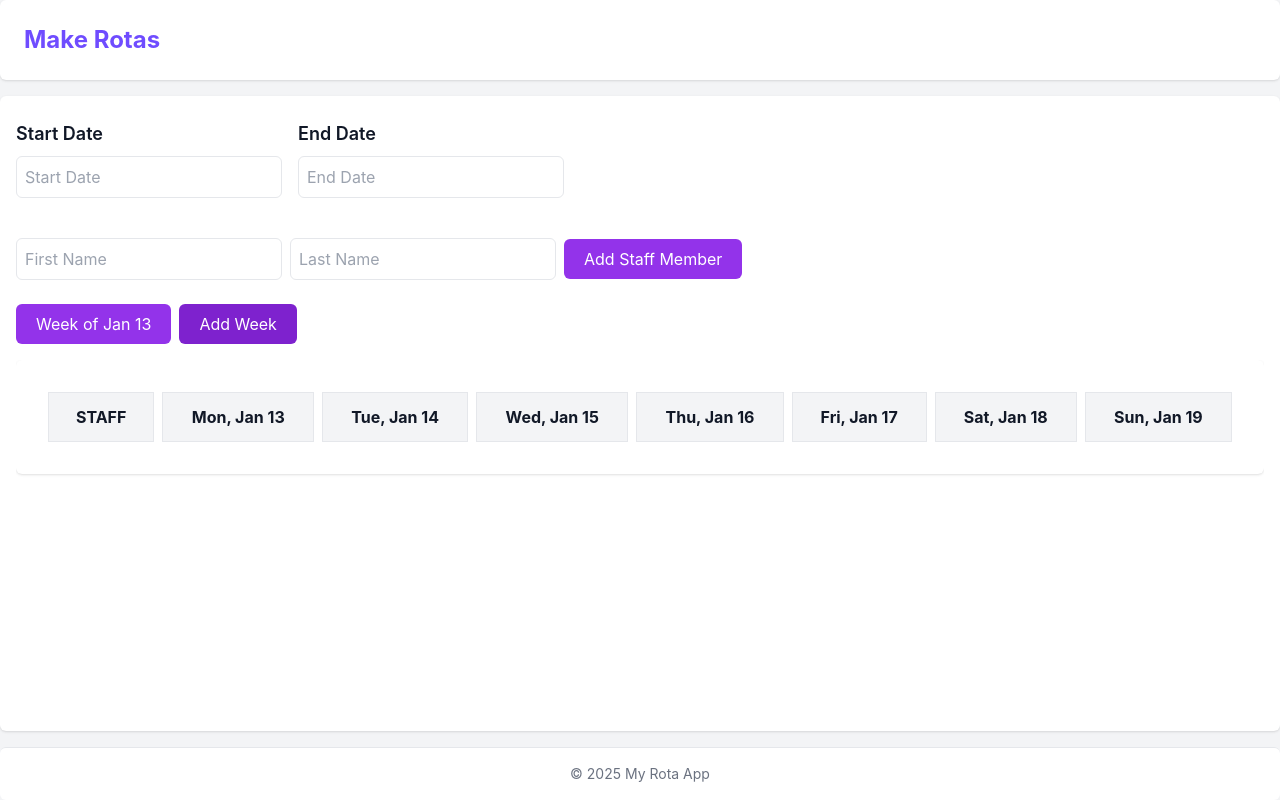
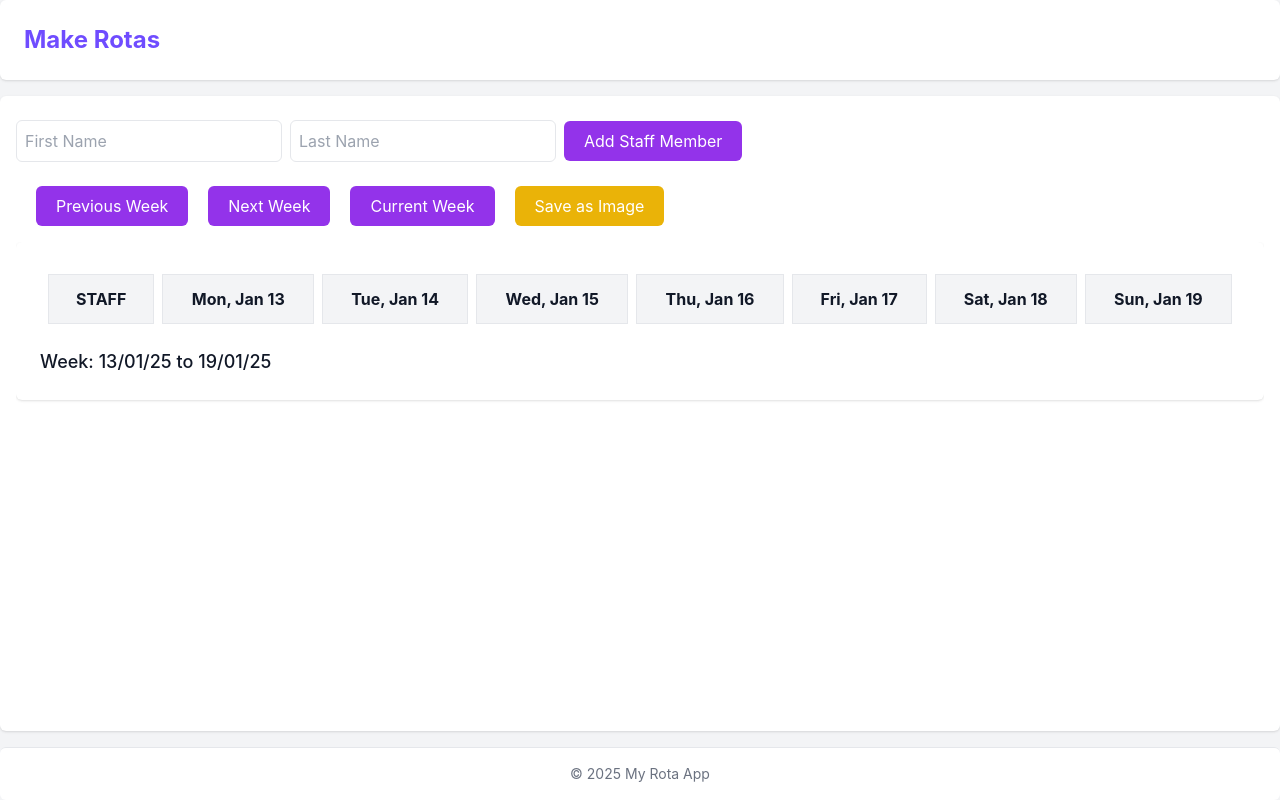
Before and after one commit to sebs-bebs/make-rotas, a Next.js app: page / in a window 1280 px wide. Built offline with nearby package versions, Linux system fonts and the light colour scheme.

Commit message:
new navigation for weeks

```diff
--- a/src/app/page.js
+++ b/src/app/page.js
@@ -1,53 +1,43 @@
 // src/app/page.js
-'use client'; // Declare as a Client Component
+'use client';
 
 import React, { useState, useEffect, useCallback } from 'react';
-import { useRouter } from 'next/navigation'; // Import useRouter from next/navigation
 import ShiftSlot from '../components/ShiftSlot';
 import ShiftRemarks from '../components/ShiftRemarks';
 import StaffInput from '../components/StaffInput';
 import Button from '../components/Button';
-import DateRangePicker from '../components/DateRangePicker'; // Import the DateRangePicker
-import { generateUniqueKey } from '../lib/generateUniqueKey'; // Import the unique key generator
-import { calculateWeeklyHours } from '../utils/calculateWeeklyHours';
+import { formatDateWithAbbreviatedMonth } from '../utils/dateFormatter';
+import { saveAsImage } from '../utils/saveAsImage';
 
 const generateWeekDays = (startDate) => {
   const days = [];
+  const start = new Date(startDate);
+
+  // Find the first Monday before or on the start date
+  const firstMonday = new Date(start);
+  firstMonday.setDate(firstMonday.getDate() - ((firstMonday.getDay() + 6) % 7));
+
   for (let i = 0; i < 7; i++) {
-    const currentDate = new Date(startDate);
+    const currentDate = new Date(firstMonday);
     currentDate.setDate(currentDate.getDate() + i);
-    days.push(currentDate.toISOString().split('T')[0]); // Use ISO string format
+    days.push(currentDate.toISOString().split('T')[0]);
   }
   return days;
 };
 
 export default function HomePage() {
-  // State to manage the list of weeks
   const [weeks, setWeeks] = useState([
     {
-      id: generateUniqueKey(),
-      startDate: new Date().toISOString().split('T')[0], // Changed to current date
+      id: 1,
+      startDate: new Date().toISOString().split('T')[0],
       staff: [],
-      days: generateWeekDays(new Date().toISOString().split('T')[0]), // Update days generation as well
+      days: generateWeekDays(new Date().toISOString().split('T')[0]),
     },
   ]);
+  const [staffList, setStaffList] = useState([]);
+  const [remarks, setRemarks] = useState([]);
+  const [currentWeekIndex, setCurrentWeekIndex] = useState(0);
 
-  // State to manage the list of staff members (shared across weeks)
-  const [staffList, setStaffList] = useState([]);
-
-  // State to manage remarks (associated with specific weeks, staff, and days)
-  const [remarks, setRemarks] = useState([]);
-
-  // Access the router for navigation
-  const router = useRouter();
-
-  // State for date range
-  const [dateRange, setDateRange] = useState({
-    startDate: null,
-    endDate: null,
-  });
-
-  // Load staff list and remarks from localStorage on mount
   useEffect(() => {
     const storedStaffList = localStorage.getItem('staffList');
     if (storedStaffList) {
@@ -59,7 +49,6 @@ export default function HomePage() {
     }
   }, []);
 
-  // Save staff list and remarks to localStorage whenever they change
   useEffect(() => {
     localStorage.setItem('staffList', JSON.stringify(staffList));
   }, [staffList]);
@@ -68,14 +57,12 @@ export default function HomePage() {
     localStorage.setItem('allRemarks', JSON.stringify(remarks));
   }, [remarks]);
 
-  // Function to add a new staff member to the staffList
   const handleAddStaff = (newName) => {
     if (!newName || !newName.trim()) {
       alert('Please enter a valid name.');
       return;
     }
 
-    // Check if the staff member already exists (case-insensitive)
     const exists = staffList.some(
       (person) => person.name.toLowerCase() === newName.toLowerCase().trim()
     );
@@ -84,16 +71,13 @@ export default function HomePage() {
       return;
     }
 
-    // Create a new staff object with default "OFF" shifts for each week
     const newStaff = {
-      id: generateUniqueKey(),
+      id: Date.now().toString(),
       name: newName.trim(),
-      shifts: Array(7).fill('OFF'), // Assuming 7 days in a week
+      shifts: Array(7).fill('OFF'),
     };
 
     setStaffList((prev) => [...prev, newStaff]);
-
-    // Add the new staff member to each week with default "OFF" shifts
     setWeeks((prevWeeks) =>
       prevWeeks.map((week) => ({
         ...week,
@@ -102,7 +86,6 @@ export default function HomePage() {
     );
   };
 
-  // Function to remove a staff member from the staffList and all weeks
   const handleRemoveStaff = (staffId) => {
     setStaffList((prev) => prev.filter((staff) => staff.id !== staffId));
     setWeeks((prevWeeks) =>
@@ -113,8 +96,8 @@ export default function HomePage() {
     );
   };
 
-  // Function to handle shifts change for a specific week, staff member, and day
-  const handleShiftsChange = useCallback((weekId, staffId, dayIndex, updateFn) => {
+  const handleShiftsChange = useCallback(
+    (weekId, staffId, dayIndex, updateFn) => {
       setWeeks((prevWeeks) =>
         prevWeeks.map((week) => {
           if (week.id === weekId) {
@@ -132,175 +115,174 @@ export default function HomePage() {
           return week;
         })
       );
-  }, []);
+    },
+    []
+  );
 
-  // Function to add a new remark for a specific week, staff member, and day
   const handleAddRemark = (weekId, newRemark) => {
     setRemarks((prev) => [...prev, { ...newRemark, weekId }]);
   };
 
-  // Function to remove a remark based on its ID
   const handleRemoveRemark = (remarkId) => {
-    setRemarks((prev) =>
-      prev.filter((r) => r.id !== remarkId)
-    );
+    setRemarks((prev) => prev.filter((r) => r.id !== remarkId));
   };
 
-  // Function to calculate the total weekly hours for a set of shifts
-  const getWeeklyHours = (shifts) => calculateWeeklyHours(shifts);
+  const addWeek = () => {
+    const lastWeek = weeks[weeks.length - 1];
+    const newStartDate = new Date(lastWeek.days[6]);
+    newStartDate.setDate(newStartDate.getDate() + 1); // Start from the next day (Monday)
 
-  // Function to add a new week
-  const addWeek = () => {
-    if (weeks.length === 0) {
-      // If no weeks exist, start from a default date
-      const defaultStartDate = new Date(); // Changed to current date
-      setWeeks((prevWeeks) => [
-        ...prevWeeks,
-        {
-          id: generateUniqueKey(),
-          startDate: defaultStartDate.toISOString().split('T')[0], // Use ISO string format
-          staff: staffList.map((staff) => ({
-            ...staff,
-            shifts: Array(7).fill('OFF'),
-          })),
-          days: generateWeekDays(defaultStartDate),
-        },
-      ]);
-    } else {
-      // If weeks exist, add a new week starting 7 days after the last week's start date
-      const lastWeek = weeks[weeks.length - 1];
-      const newStartDate = new Date(lastWeek.startDate);
-      newStartDate.setDate(newStartDate.getDate() + 7); // Add 7 days
-
-      setWeeks((prevWeeks) => [
-        ...prevWeeks,
-        {
-          id: generateUniqueKey(),
-          startDate: newStartDate.toISOString().split('T')[0], // Use ISO string format
+    const newWeek = {
+      id: Date.now().toString(),
+      startDate: newStartDate.toISOString().split('T')[0],
       staff: staffList.map((staff) => ({
         ...staff,
         shifts: Array(7).fill('OFF'),
       })),
       days: generateWeekDays(newStartDate),
-        },
-      ]);
+    };
+
+    setWeeks((prevWeeks) => [...prevWeeks, newWeek]);
+  };
+
+  // Function to handle moving to the previous week
+  const handlePreviousWeek = () => {
+    if (currentWeekIndex > 0) {
+      setCurrentWeekIndex(currentWeekIndex - 1);
     }
   };
 
-  // Function to navigate to a specific week
-  const handleWeekNavigation = (weekId) => {
-    router.push(`/week/${weekId}`);
+  // Function to handle moving to the next week
+  const handleNextWeek = () => {
+    if (currentWeekIndex >= weeks.length - 1) {
+      addWeek();
+    }
+    setCurrentWeekIndex((prevIndex) => prevIndex + 1);
   };
 
-  // Function to remove a week
-  const removeWeek = (weekId) => {
-    setWeeks((prevWeeks) => prevWeeks.filter((week) => week.id !== weekId));
-    if (router.query?.weekId === weekId) {
-      router.push('/');
+  // Function to handle moving to the current week
+  const handleCurrentWeek = () => {
+    const today = new Date().toISOString().split('T')[0];
+    const currentWeekIndex = weeks.findIndex(
+      (week) =>
+        new Date(week.startDate) <= new Date(today) &&
+        new Date(week.days[6]) >= new Date(today)
+    );
+
+    if (currentWeekIndex !== -1) {
+      setCurrentWeekIndex(currentWeekIndex);
+    } else {
+      // Find the nearest week to the current date
+      let nearestWeekIndex = 0;
+      let minDateDiff = Infinity;
+      weeks.forEach((week, index) => {
+        const diff = Math.abs(
+          new Date(week.startDate).getTime() - new Date(today).getTime()
+        );
+        if (diff < minDateDiff) {
+          minDateDiff = diff;
+          nearestWeekIndex = index;
+        }
+      });
+      setCurrentWeekIndex(nearestWeekIndex);
     }
   };
 
-  // Function to handle date range change
-  const handleDateRangeChange = (range) => {
-    setDateRange(range);
-    if (range.startDate && range.endDate) {
-      const newWeeks = [];
-      let currentDate = new Date(range.startDate);
-      while (currentDate <= range.endDate) {
-        const weekStart = new Date(currentDate);
-        const weekEnd = new Date(currentDate);
-        weekEnd.setDate(weekEnd.getDate() + 6);
-        newWeeks.push({
-          id: generateUniqueKey(),
-          startDate: weekStart,
-          staff: staffList.map((staff) => ({
-            ...staff,
-            shifts: Array(7).fill('OFF'),
-          })),
-          days: generateWeekDays(weekStart),
-        });
-        currentDate.setDate(currentDate.getDate() + 7);
-      }
-      setWeeks(newWeeks);
-    }
+  const removeWeek = (weekId) => {
+    setWeeks((prevWeeks) => prevWeeks.filter((week) => week.id !== weekId));
   };
 
-  // Determine the current week ID
-  const currentWeekId = router.query?.weekId || weeks[0]?.id;
+  // Get the current week based on currentWeekIndex
+  const currentWeek = weeks[currentWeekIndex];
 
   return (
     <div>
-      {/* Date Range Picker */}
-      <DateRangePicker onDateRangeChange={handleDateRangeChange} />
-
-      {/* Staff Input Section */}
       <div className="flex gap-4 mb-6">
         <StaffInput onAddStaff={handleAddStaff} />
       </div>
 
-      {/* Weeks Navigation */}
-      <div className="flex gap-2 mb-4">
-        {weeks.map((week) => (
+      <div className="mb-4">
         <Button
-            key={week.id}
-            onClick={() => handleWeekNavigation(week.id)}
-            className={`${currentWeekId === week.id ? 'bg-purple-600 text-white' : 'bg-gray-300'}`}
+          onClick={handlePreviousWeek}
+          className="bg-blue-500 text-white ml-5"
+          disabled={currentWeekIndex === 0}
         >
-            Week of {new Date(week.startDate).toLocaleDateString('en-US', { month: 'short', day: 'numeric' })}
+          Previous Week
         </Button>
-        ))}
-        <Button onClick={addWeek} className="bg-purple-700 text-white">
-          Add Week
+        <Button
+          onClick={handleNextWeek}
+          className="bg-blue-500 text-white ml-5"
+        >
+          Next Week
+        </Button>
+        <Button
+          onClick={handleCurrentWeek}
+          className="bg-green-500 text-white ml-5"
+        >
+          Current Week
+        </Button>
+        {/* New button for saving the rota as an image */}
+        <Button
+          onClick={() =>
+            saveAsImage('rota-table', `rota-week-${currentWeekIndex}.png`)
+          }
+          className="bg-yellow-500 text-white ml-5"
+        >
+          Save as Image
         </Button>
       </div>
 
-      {/* Table Wrapper */}
       <div className="overflow-x-auto overflow-y-auto max-h-[25rem]">
-        {weeks.map((week) => (
+        {currentWeek && (
           <div
-            key={week.id}
+            key={currentWeek.id}
             id="rota-table"
-            className={`bg-white p-6 shadow rounded-md mb-4 ${currentWeekId === week.id ? 'block' : 'hidden'}`}
+            className="bg-white p-6 shadow rounded-md mb-4"
           >
             <table className="table-auto w-full border-separate border-spacing-0 md:border-spacing-2">
-              {/* Table Header */}
               <thead className="sticky top-0 z-30 bg-white">
                 <tr className="bg-gray-100">
                   <th className="px-6 py-3 border sticky left-0 bg-gray-100 z-10">
                     STAFF
                   </th>
-                  {week.days.map((day, dayIndex) => (
+                  {currentWeek.days.map((day, dayIndex) => (
                     <th key={dayIndex} className="px-6 py-3 border">
                       {new Date(day).toLocaleDateString('en-US', {
-                        month: 'short', // Use short month names
+                        month: 'short',
                         day: 'numeric',
                         weekday: 'short',
                       })}
                     </th>
                   ))}
-                  {/* Removed "Total Hours" and "Actions" columns */}
+                  {/* Removed Weekly Hours header */}
                 </tr>
               </thead>
               <tbody>
-                {week.staff.map((staff) => (
+                {currentWeek.staff.map((staff) => (
                   <tr key={staff.id} className="hover:bg-gray-50">
-                    {/* First Column Styling */}
                     <td className="px-6 py-3 border sticky left-0 bg-white z-20">
                       <div className="flex items-center justify-between">
                         <span>{staff.name}</span>
-                        {/* Removed "x" button */}
+                        <Button
+                          onClick={() => handleRemoveStaff(staff.id)}
+                          className="text-red-500 hover:underline text-xs"
+                        >
+                          Remove
+                        </Button>
                       </div>
                     </td>
-                    {/* Remaining table cells */}
                     {staff.shifts.map((shift, dayIndex) => (
                       <td key={dayIndex} className="px-6 py-3 border">
                         <ShiftSlot
                           staffId={staff.id}
                           dayIndex={dayIndex}
                           shift={shift}
-                          onShiftsChange={handleShiftsChange.bind(null, week.id)}
+                          onShiftsChange={handleShiftsChange.bind(
+                            null,
+                            currentWeek.id
+                          )}
                           staffShifts={staff.shifts}
-                          weekId={week.id}
+                          weekId={currentWeek.id}
                         />
                         <ShiftRemarks
                           staffId={staff.id}
@@ -309,23 +291,31 @@ export default function HomePage() {
                             (r) =>
                               r.staffId === staff.id &&
                               r.dayIndex === dayIndex &&
-                              r.weekId === week.id
+                              r.weekId === currentWeek.id
                           )}
-                          onAddRemark={handleAddRemark.bind(null, week.id)}
+                          onAddRemark={handleAddRemark.bind(
+                            null,
+                            currentWeek.id
+                          )}
                           onRemoveRemark={handleRemoveRemark}
                         />
                       </td>
                     ))}
-                    {/* Removed "Total Hours" and "Actions" columns */}
+                    {/* Removed Weekly Hours cell */}
                   </tr>
                 ))}
               </tbody>
             </table>
-            {/* Removed "Grand Total" */}
+            {/* New div for displaying the current week's date range */}
+            <div className="mt-4 text-left">
+              <p className="text-lg font-medium">
+                Week: {formatDateWithAbbreviatedMonth(new Date(currentWeek.startDate), 'dd/MM/yy')} to{' '}
+                {formatDateWithAbbreviatedMonth(new Date(currentWeek.days[6]), 'dd/MM/yy')}
+              </p>
             </div>
-        ))}
           </div>
-      {/* Removed "Save as Image" Button */}
+        )}
+      </div>
     </div>
   );
 }
--- a/src/components/DatePickerInput.js
+++ b/src/components/DatePickerInput.js
@@ -60,7 +60,10 @@ const DatePickerInput = ({ label, selectedDate, onChange, minDate, maxDate }) =>
               minDate={minDate}
               maxDate={maxDate}
               inline
-              // You can customize additional DatePicker props here
+              showMonthDropdown
+              showYearDropdown
+              useShortMonthInDropdown
+              scrollableYearDropdown
             />
           </div>
         )}
--- a/src/components/DateRangePicker.js
+++ /dev/null
@@ -1,42 +0,0 @@
-// src/components/DateRangePicker.js
-'use client'; // Declare as a Client Component
-
-import React, { useState } from 'react';
-import DatePickerInput from './DatePickerInput';
-
-const DateRangePicker = ({ onDateRangeChange }) => {
-  const [startDate, setStartDate] = useState(null);
-  const [endDate, setEndDate] = useState(null);
-
-  const handleStartDateChange = (date) => {
-    setStartDate(date);
-    if (endDate && date > endDate) {
-      setEndDate(null);
-    }
-    onDateRangeChange({ startDate: date, endDate: null });
-  };
-
-  const handleEndDateChange = (date) => {
-    setEndDate(date);
-    onDateRangeChange({ startDate, endDate: date });
-  };
-
-  return (
-    <div className="flex flex-col md:flex-row gap-4 mb-6">
-      <DatePickerInput
-        label="Start Date"
-        selectedDate={startDate}
-        onChange={handleStartDateChange}
-        maxDate={endDate}
-      />
-      <DatePickerInput
-        label="End Date"
-        selectedDate={endDate}
-        onChange={handleEndDateChange}
-        minDate={startDate}
-      />
-    </div>
-  );
-};
-
-export default DateRangePicker;
--- a/src/components/ShiftSlot.js
+++ b/src/components/ShiftSlot.js
@@ -84,7 +84,6 @@ export default function ShiftSlot({
         return hours + minutes / 60;
     };
 
-
     return (
         <div className="flex flex-col gap-2 w-full">
              {/* Shift Display */}
--- a/src/utils/dateFormatter.js
+++ b/src/utils/dateFormatter.js
@@ -1,9 +1,9 @@
 // src/utils/dateFormatter.js
 
 /**
- * Formats a Date object to a string with abbreviated month names.
+ * Formats a Date object to a string with abbreviated month names or numeric months.
  * @param {Date} date - The date to format.
- * @param {string} format - The format string. Use 'MMM' for abbreviated month names.
+ * @param {string} format - The format string. Use 'MMM' for abbreviated month names or 'MM' for numeric months.
  * @returns {string} - The formatted date string.
  */
 export function formatDateWithAbbreviatedMonth(date, format = 'MMM dd, yyyy') {
@@ -15,11 +15,17 @@ export function formatDateWithAbbreviatedMonth(date, format = 'MMM dd, yyyy') {
     const monthIndex = date.getMonth();
     const year = date.getFullYear();
 
-    // Replace 'MMM' with the abbreviated month name
     let formattedDate = format;
-    formattedDate = formattedDate.replace('MMM', monthNames[monthIndex]);
+    // Handle both abbreviated and numeric month formats
+    if (format.includes('MMM')) {
+      formattedDate = formattedDate.replace('MMM', monthNames[monthIndex]);
+    } else if (format.includes('MM')) {
+      formattedDate = formattedDate.replace('MM', (monthIndex + 1).toString().padStart(2, '0'));
+    }
     formattedDate = formattedDate.replace('dd', day.toString().padStart(2, '0'));
     formattedDate = formattedDate.replace('yyyy', year.toString());
+    // Ensure 'yy' format is supported for two-digit year
+    formattedDate = formattedDate.replace('yy', year.toString().slice(-2));
 
     return formattedDate;
   }
--- a/tailwind.config.js
+++ b/tailwind.config.js
@@ -12,6 +12,9 @@ module.exports = {
       colors: {
         primary: '#6f4cff', // Example brand color
       },
+      fontSize: {
+        'th-size': '1.25rem', // Custom text size for <th>
+      },
     },
   },
   plugins: [require("tailwind-scrollbar")],
```
Also changed, not shown: src/app/layout.js (+6 -26 lines), src/components/WeeklyHours.js (deleted, +0 -11 lines), src/utils/calculateWeeklyHours.js (deleted, +0 -24 lines), 1 other file (tests, documents, lock files or other folders). Lines whose indentation alone changed are shown as unchanged.
